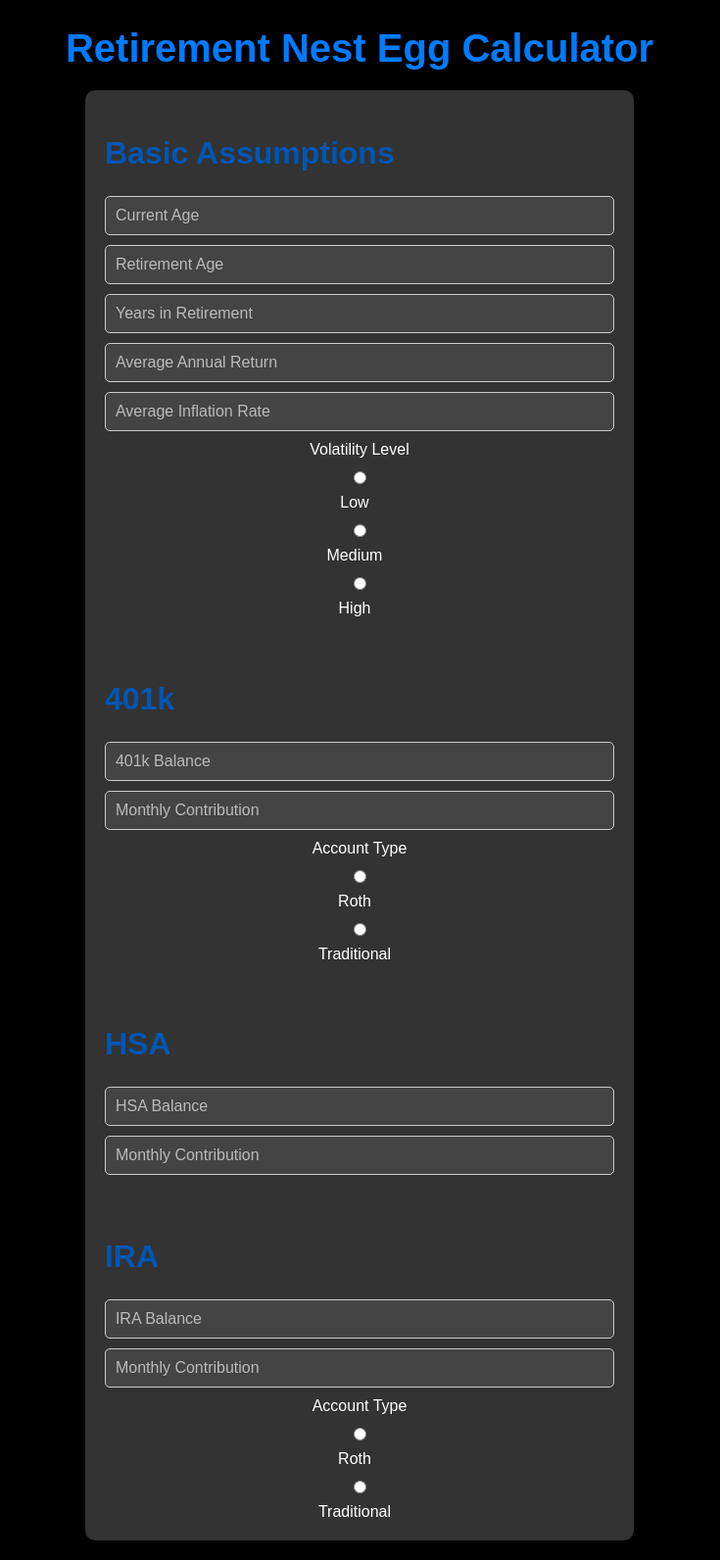
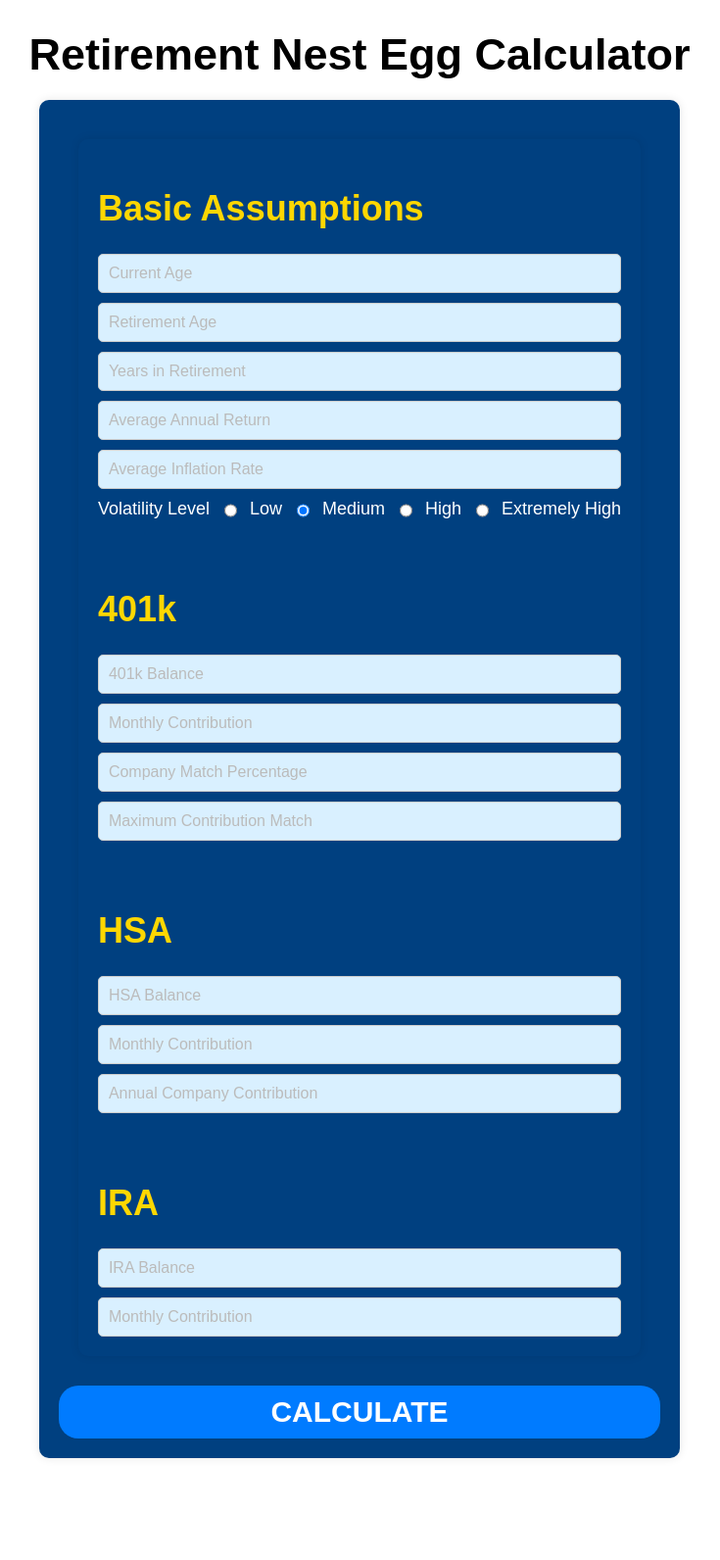
Before and after one commit to brichardson2x/retirementcalc, a Python web app: template app/templates/home.html in a window 1280 px wide. Shown: the whole page at 98% size, without its empty margins (273-1008 px from the left). After the commit the page ends 1488 px from the top, so only its background shows below. Run offline with Jinja, Linux system fonts and the light colour scheme; the template is opened without the code that fills it, so the values that code supplies are empty.

Commit message:
updated calcs and forms

```diff
--- a/app/static/styles.css
+++ b/app/static/styles.css
@@ -1,20 +1,22 @@
+html {
+    font-size: 18px;
+}
+.container {
+    align-items: center;
+}
 .form {
     display: flex;
     flex-direction: column;
-    gap: 25px;
+    gap: 10px;
     max-width: 800px;
     padding: 20px;
-    background-color: #333;
+    background-color: #004080;
     box-shadow: 0 0 10px rgba(0, 0, 0, 0.1);
     border-radius: 10px;
     margin: 20px;
 }
-.form div {
-    display: flex;
-    flex-direction: column;
-    gap: 10px;
-}
-body {
+
+.body {
     font-family: Arial, sans-serif;
     margin: 0;
     padding: 0;
@@ -23,25 +25,19 @@ body {
     flex-direction: column;
     align-items: center;
     justify-content: center;
-    background-color: #000;
+    background-color: white;
     color: #fff;
 }
-.container {
+
+h1 {
+    color: black;
     text-align: center;
-    max-width: 800px;
-    padding: 20px;
-    background-color: #333;
-    box-shadow: 0 0 10px rgba(0, 0, 0, 0.1);
-    border-radius: 10px;
-    margin: 20px;
-}
-h1 {
-    color: #007BFF;
     margin-bottom: 20px;
     font-size: 2.5em;
 }
+
 h2 {
-    color: #0056b3;
+    color: #FFD700;
     margin-bottom: 15px;
     font-size: 2em;
 }
@@ -52,12 +48,18 @@ p {
 }
 .button {
     background-color: #007BFF;
+    font-family: Arial, sans-serif;
     color: white;
+    width: 100%;
+    text-align: center;
+    align-self: center;
     padding: 10px 20px;
     border: none;
-    border-radius: 5px;
+    text-transform: uppercase;
+    border-radius: 20px;
     cursor: pointer;
-    font-size: 16px;
+    font-size: 30px;
+    font-weight: bold;
     transition: background-color 0.3s ease;
 }
 .button:hover {
@@ -68,39 +70,95 @@ input, textarea {
     border: 1px solid #ccc;
     border-radius: 5px;
     font-size: 16px;
-    background-color: #444;
-    color: #fff;
+    background-color: #D9F0FF;
+    color: black;
 }
 input::placeholder, textarea::placeholder {
     color: #bbb;
 }
+
+.volatility {
+    display: flex;
+    flex-direction: row;
+    gap: 10px;
+}
+
+/*
 .volatility-group, .account-type-group {
     display: flex;
+    flex-direction: row;
     justify-content: space-between;
-    align-items: center;
 }
 .volatility-options, .account-type-options {
     display: flex;
+    flex-direction: row;
     gap: 10px;
-    align-items: center;
-    flex-wrap: wrap;
 }
 .volatility-options label, .account-type-options label {
     margin-right: 10px;
 }
 .volatility-input, .account-type-input {
     display: flex;
-    align-items: center;
+    flex-direction: row;
     gap: 5px;
 }
+    */
 @media (max-width: 768px) {
+    html {
+        font-size: 14px;
+    }
+    .form {
+        gap: 7px;
+        max-width: 700px;
+        padding: 15px;
+        border-radius: 8px;
+        margin: 15px;
+    }
+    .volatility {
+        flex-direction: column;
+        gap: 5px;
+        text-align: center;
+    }
+}
+
+@media (max-width: 768px) and (min-width: 480px) {
     h1 {
         font-size: 24px;
     }
     button {
         width: 100%;
     }
-    form {
-        width: 90%;
+    .form {
+        gap: 4px;
+        width: 80%;
+        padding: 10px;
+        border-radius: 5px;
+        margin: 10px;
+    }
+    .volatility {
+        flex-direction: column;
+        gap: 5px;
+        text-align: center;
     }
 }
+
+@media (max-width: 480px) {
+    h1 {
+        font-size: 24px;
+    }
+    button {
+        width: 100%;
+    }
+    .form {
+        width: 70%;
+        gap: 4px;
+        padding: 5px;
+        border-radius: 5px;
+        margin: 8px;
+    }
+    .volatility {
+        flex-direction: column;
+        gap: 5px;
+        text-align: center;
+    }
+}
--- a/app/templates/home.html
+++ b/app/templates/home.html
@@ -6,73 +6,49 @@
     <title>Home</title>
     <link rel="stylesheet" href="../static/styles.css">
 </head>
-<body>
+<body class="body">
 
-    <div>
+    <div class="container">
         <h1>Retirement Nest Egg Calculator</h1>
-        <form class="form">
-            <div>
+        <form class="form" method="POST" action="/calculate">
+            <div class="form">
                 <h2>Basic Assumptions</h2>
-                <input type="number" name="current_age" placeholder="Current Age">
+                <input type="number" name="current_age" placeholder="Current Age" required>
                 <input type="number" name="retirement_age" placeholder="Retirement Age">
                 <input type="text" name="years_in_retirement" placeholder="Years in Retirement">
                 <input type="text" name="average_annual_return" placeholder="Average Annual Return">
                 <input type="text" name="average_inflation_rate" placeholder="Average Inflation Rate">
-                <div class="volatility-group">
+                <div class="volatility">
                     <label>Volatility Level</label>
-                    <div class="volatility-options">
-                        <div class="volatility-input">
-                            <input type="radio" name="volatility" value="low" id="volatility-low">
+                    <div class="volatility">
+                            <input type="radio" name="volatility" value=".05" id="volatility-low">
                             <label for="volatility-low">Low</label>
-                        </div>
-                        <div class="volatility-input">
-                            <input type="radio" name="volatility" value="medium" id="volatility-medium">
+                            <input type="radio" name="volatility" value=".15" id="volatility-medium" checked>
                             <label for="volatility-medium">Medium</label>
-                        </div>
-                        <div class="volatility-input">
-                            <input type="radio" name="volatility" value="high" id="volatility-high">
+                            <input type="radio" name="volatility" value=".3" id="volatility-high">
                             <label for="volatility-high">High</label>
-                        </div>
+                            <input type="radio" name="volatility" value=".5" id="volatility-high">
+                            <label for="volatility-high">Extremely High</label>
                     </div>
                 </div>
                 <br>
                 <h2>401k</h2>
                 <input type="text" name="401k_balance" placeholder="401k Balance">
                 <input type="text" name="monthly_contribution" placeholder="Monthly Contribution">
-                <div class="account-type-group">
-                    <label>Account Type</label>
-                    <div class="account-type-options">
-                        <div class="account-type-input">
-                            <input type="radio" name="401k_type" value="roth" id="401k-roth">
-                            <label for="401k-roth">Roth</label>
-                        </div>
-                        <div class="account-type-input">
-                            <input type="radio" name="401k_type" value="traditional" id="401k-traditional">
-                            <label for="401k-traditional">Traditional</label>
-                        </div>
-                    </div>
-                </div>
+                <input type="text" name="company_match_percentage" placeholder="Company Match Percentage">
+                <input type="text" name="max_contribution_match" placeholder="Maximum Contribution Match">
                 <br>
                 <h2>HSA</h2>
                 <input type="text" name="hsa_balance" placeholder="HSA Balance">
                 <input type="text" name="monthly_contribution_hsa" placeholder="Monthly Contribution">
+                <input type="text" name="annual_company_contribution" placeholder="Annual Company Contribution">
                 <br>
                 <h2>IRA</h2>
                 <input type="text" name="ira_balance" placeholder="IRA Balance">
                 <input type="text" name="monthly_contribution_ira" placeholder="Monthly Contribution">
-                <div class="account-type-group">
-                    <label>Account Type</label>
-                    <div class="account-type-options">
-                        <div class="account-type-input">
-                            <input type="radio" name="ira_type" value="roth" id="ira-roth">
-                            <label for="ira-roth">Roth</label>
-                        </div>
-                        <div class="account-type-input">
-                            <input type="radio" name="ira_type" value="traditional" id="ira-traditional">
-                            <label for="ira-traditional">Traditional</label>
-                        </div>
-                    </div>
-                </div>
+            </div>
+            <div>
+                <button type="submit" class="button">Calculate</button>
             </div>
         </form>
     </div>
```
Also changed, not shown: utils/calculations.py (+60 -8 lines), .github/workflows/workflow.yml (added).
